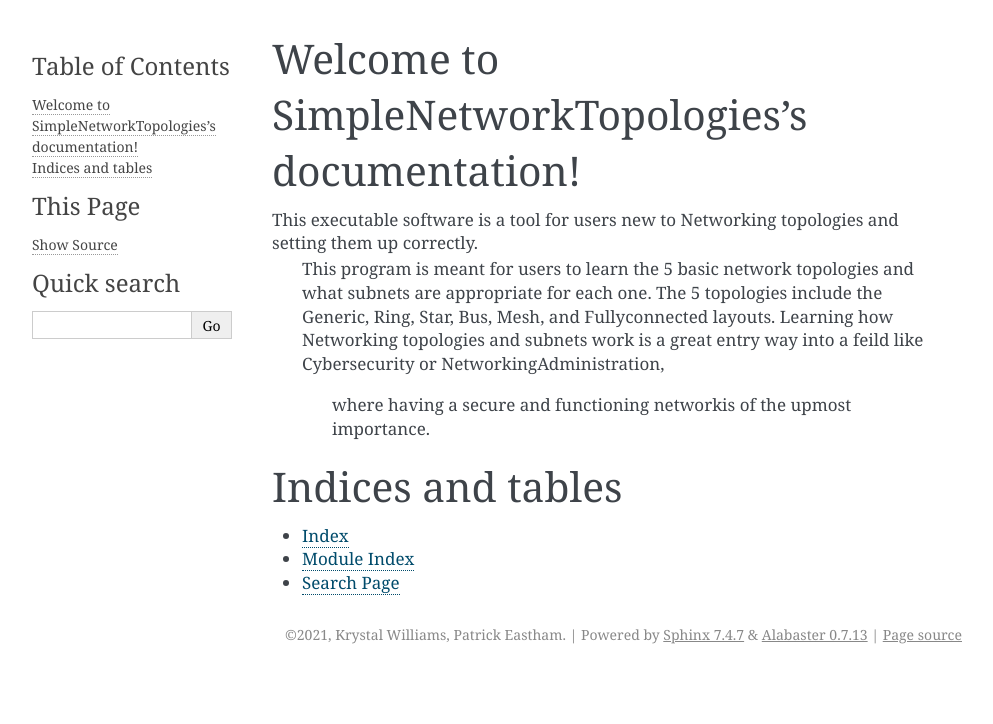
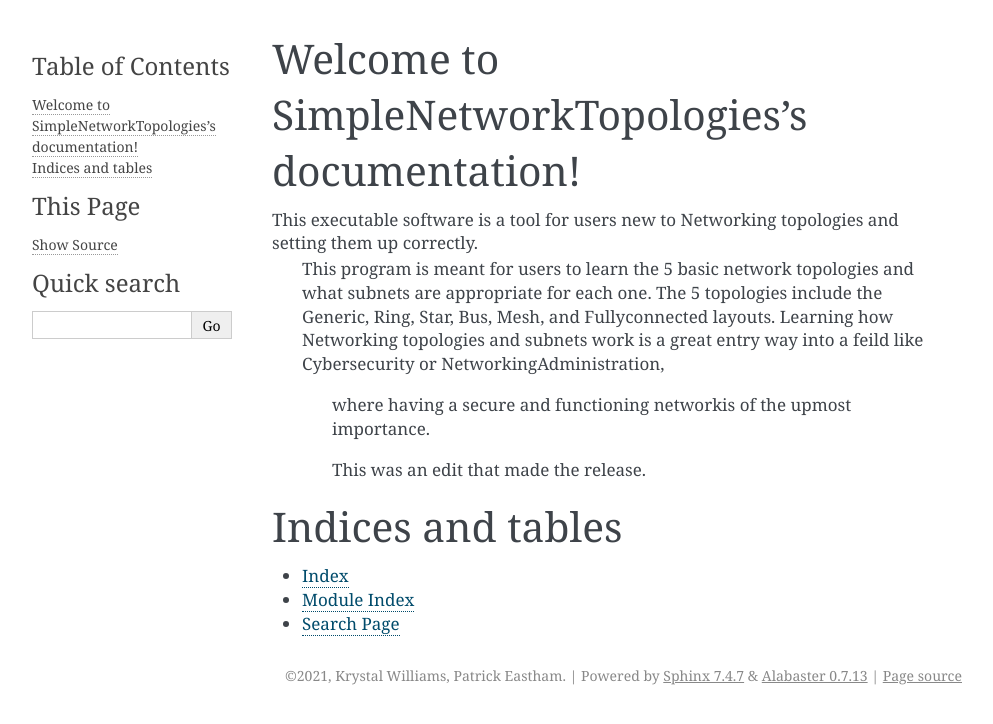
Before and after one commit to KrysEWilliams/SimpleNetworkTopologies, a Sphinx documentation site: the page built from docs/index.rst, in a window 1280 px wide. Shown: the top 724 px of the page, without its empty margins (148-1141 px from the left). Built offline with Sphinx 7.4.7, drawn with Linux system fonts in a browser that asks for light colours.

Commit message:
simple edit

```diff
--- a/docs/index.rst
+++ b/docs/index.rst
@@ -12,6 +12,8 @@ This executable software is a tool for users new to Networking topologies and se
  Learning how Networking topologies and subnets work is a great entry way into a feild like Cybersecurity or NetworkingAdministration,
   where having a secure and functioning networkis of the upmost importance.
 
+  This was an edit that made the release.
+
 .. toctree::
    :maxdepth: 2
    :caption: Contents:
```
